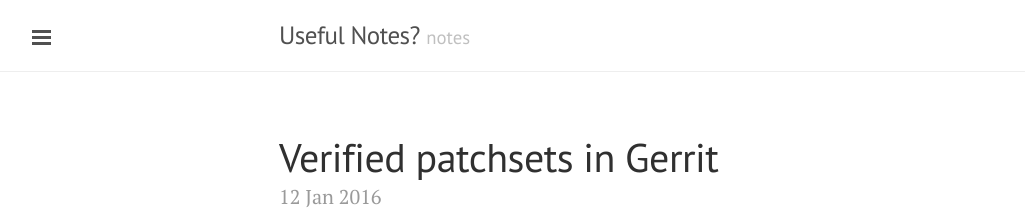
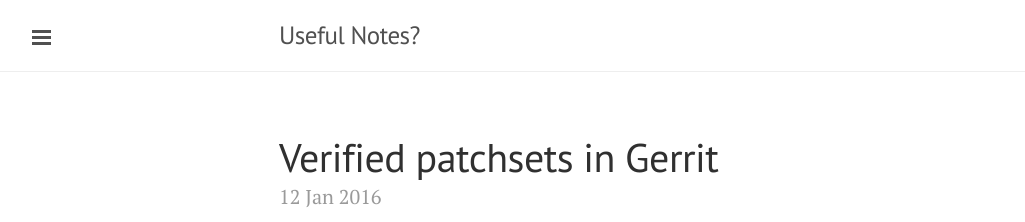
Before and after one commit to priimak/priimak.github.io, a Jekyll site: the page built from index.html, in a window 1280 px wide. Shown: the top 222 px of the page, without its empty margins (1-1026 px from the left). Built offline with Jekyll 4.4.1, drawn with Linux system fonts in a browser that asks for light colours; the list of posts is cut into pages by our own code.

Commit message:
Update _config.yml

```diff
--- a/_config.yml
+++ b/_config.yml
@@ -3,6 +3,6 @@ pygments: true
 markdown: kramdown
 url: http://priimak.github.io
 title: Useful Notes?
-tagline: notes
+tagline:
 description: Blog related to science, software and ...
 paginate: 5
```
